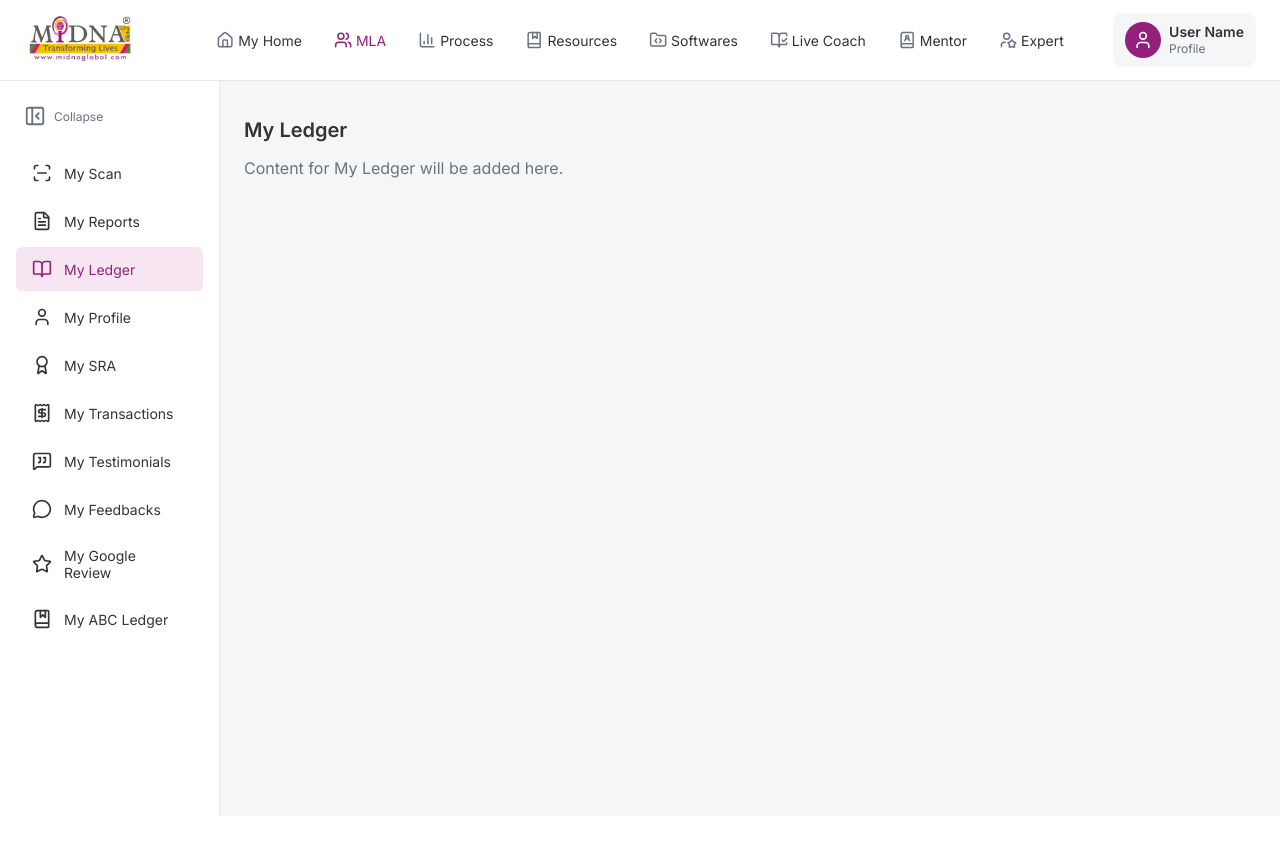
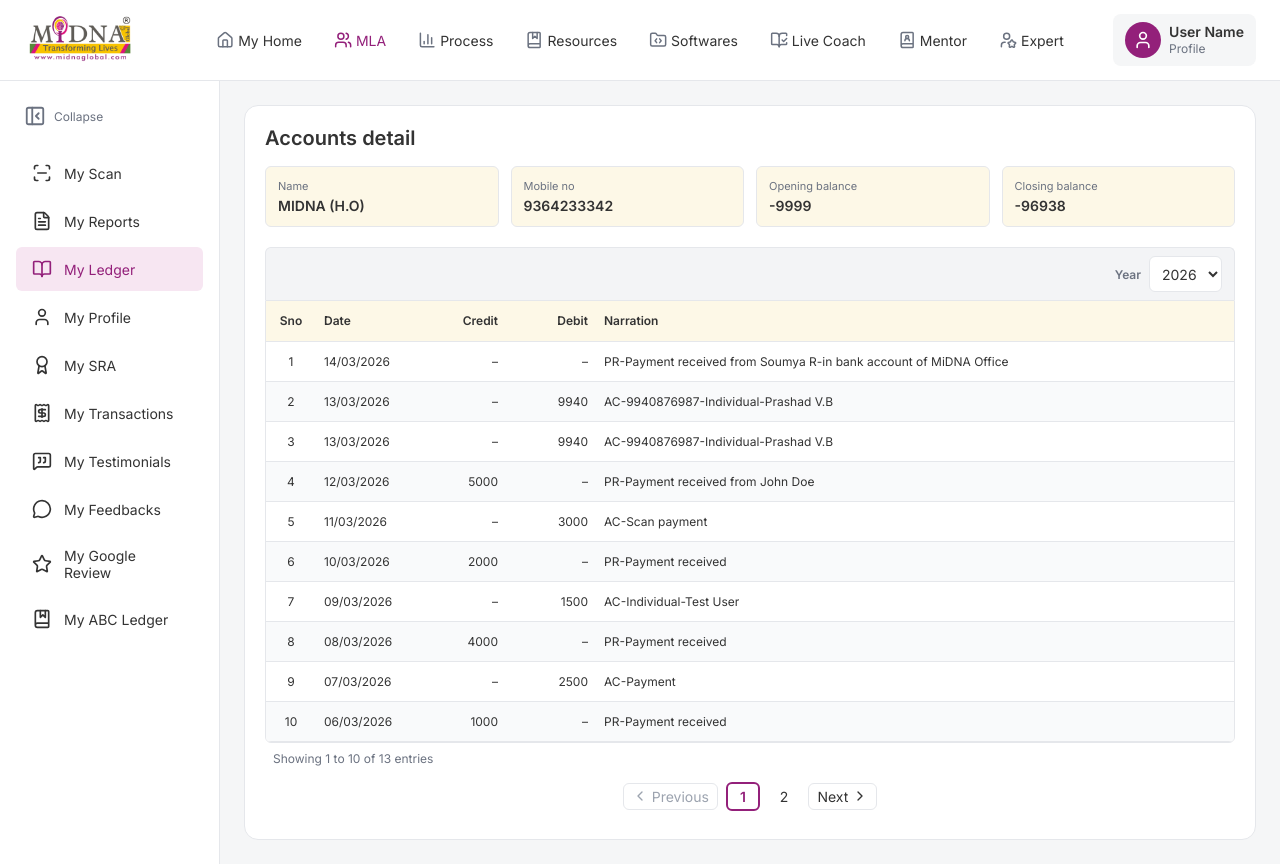
Before and after one commit to MirudhubasiniRC/Midna_Global, a React (Vite) app: page /mla/ledger in a window 1280 px wide. Before the commit the page ends 816 px from the top, so only its background shows below. Built offline with nearby package versions, Linux system fonts and the light colour scheme.

Commit message:
Fixed hypen for empty cells

```diff
--- a/src/App.tsx
+++ b/src/App.tsx
@@ -3,10 +3,10 @@ import { Routes, Route, Navigate } from 'react-router-dom'
 import Login from './components/Login/Login'
 import Home from './components/Home/Home'
 import MLAPage from './components/MLA/MLAPage'
-import MLAIndex from './components/MLA/MLAIndex'
 import MLASection from './components/MLA/MLASection'
 import ScanPage from './components/MLA/ScanPage'
 import ReportsPage from './components/MLA/ReportsPage'
+import LedgerPage from './components/MLA/LedgerPage'
 import { getThemeCssVars } from './styles/theme'
 import './App.css'
 
@@ -26,6 +26,7 @@ function App() {
         <Route index element={<Navigate to="/mla/scan" replace />} />
         <Route path="scan" element={<ScanPage />} />
         <Route path="reports" element={<ReportsPage />} />
+        <Route path="ledger" element={<LedgerPage />} />
         <Route path=":section" element={<MLASection />} />
       </Route>
       <Route path="*" element={<Navigate to="/" replace />} />
--- /dev/null
+++ b/src/components/MLA/LedgerPage.tsx
@@ -0,0 +1,268 @@
+import { useState } from 'react';
+import {
+  colors,
+  spacing,
+  radius,
+  typography,
+  inputTokens,
+} from '../../styles/theme';
+import Pagination from '../ui/Pagination';
+
+const theme = colors.light;
+
+const kpiCards = [
+  { label: 'Name', value: 'MIDNA (H.O)' },
+  { label: 'Mobile no', value: '9364233342' },
+  { label: 'Opening balance', value: '-9999' },
+  { label: 'Closing balance', value: '-96938' },
+];
+
+const ledgerData = [
+  { sno: 1, date: '14/03/2026', credit: '', debit: '', narration: 'PR-Payment received from Soumya R-in bank account of MiDNA Office' },
+  { sno: 2, date: '13/03/2026', credit: '', debit: '9940', narration: 'AC-9940876987-Individual-Prashad V.B' },
+  { sno: 3, date: '13/03/2026', credit: '', debit: '9940', narration: 'AC-9940876987-Individual-Prashad V.B' },
+  { sno: 4, date: '12/03/2026', credit: '5000', debit: '', narration: 'PR-Payment received from John Doe' },
+  { sno: 5, date: '11/03/2026', credit: '', debit: '3000', narration: 'AC-Scan payment' },
+  { sno: 6, date: '10/03/2026', credit: '2000', debit: '', narration: 'PR-Payment received' },
+  { sno: 7, date: '09/03/2026', credit: '', debit: '1500', narration: 'AC-Individual-Test User' },
+  { sno: 8, date: '08/03/2026', credit: '4000', debit: '', narration: 'PR-Payment received' },
+  { sno: 9, date: '07/03/2026', credit: '', debit: '2500', narration: 'AC-Payment' },
+  { sno: 10, date: '06/03/2026', credit: '1000', debit: '', narration: 'PR-Payment received' },
+  { sno: 11, date: '05/03/2026', credit: '', debit: '1200', narration: 'AC-Scan fee' },
+  { sno: 12, date: '04/03/2026', credit: '3000', debit: '', narration: 'PR-Payment received' },
+  { sno: 13, date: '03/03/2026', credit: '', debit: '800', narration: 'AC-Individual-Client' },
+];
+
+const PAGE_SIZE = 10;
+const EMPTY_PLACEHOLDER = '–';
+
+function Cell({ value }: { value: string }) {
+  return value ? value : EMPTY_PLACEHOLDER;
+}
+
+const thStyle = {
+  padding: `${spacing[1]} ${spacing[2]}`,
+  height: '40px',
+  background: theme['table-header-muted-secondary'],
+  color: theme['text-primary'],
+  fontSize: typography.sizes.xs.fontSize,
+  fontWeight: 600,
+  borderBottom: `1px solid ${theme['table-border']}`,
+  fontFamily: typography.fonts.sans.family,
+  whiteSpace: 'nowrap' as const,
+} as const;
+
+const tdStyle = {
+  padding: `${spacing[1]} ${spacing[2]}`,
+  color: theme['text-primary'],
+  fontSize: typography.sizes.xs.fontSize,
+  fontWeight: 400,
+  borderBottom: `1px solid ${theme['table-border']}`,
+  fontFamily: typography.fonts.sans.family,
+} as const;
+
+export default function LedgerPage() {
+  const [currentPage, setCurrentPage] = useState(1);
+  const [year, setYear] = useState('2026');
+  const totalEntries = ledgerData.length;
+  const totalPages = Math.max(1, Math.ceil(totalEntries / PAGE_SIZE));
+  const from = (currentPage - 1) * PAGE_SIZE;
+  const to = Math.min(from + PAGE_SIZE, totalEntries);
+  const pageData = ledgerData.slice(from, to);
+  const isEmpty = totalEntries === 0;
+
+  return (
+    <div
+      style={{
+        background: theme['bg-surface'],
+        borderRadius: radius.lg,
+        overflow: 'hidden',
+        border: `1px solid ${theme.border}`,
+        padding: spacing[5],
+      }}
+    >
+      <h2
+        style={{
+          margin: `0 0 ${spacing[4]} 0`,
+          fontSize: typography.sizes.xl.fontSize,
+          fontWeight: typography.fonts.heading.fontWeight,
+          fontFamily: typography.fonts.heading.family,
+          color: theme['text-primary'],
+        }}
+      >
+        Accounts detail
+      </h2>
+
+      {/* KPI cards */}
+      <div
+        style={{
+          display: 'grid',
+          gridTemplateColumns: 'repeat(4, 1fr)',
+          gap: spacing[3],
+          marginBottom: spacing[5],
+        }}
+      >
+        {kpiCards.map(({ label, value }) => (
+          <div
+            key={label}
+            style={{
+              background: theme['table-header-muted-secondary'],
+              borderRadius: radius.sm,
+              padding: spacing[3],
+              border: `1px solid ${theme.border}`,
+            }}
+          >
+            <div
+              style={{
+                fontSize: typography.sizes['2xs'].fontSize,
+                color: theme['text-secondary'],
+                marginBottom: spacing[1],
+                fontFamily: typography.fonts.sans.family,
+              }}
+            >
+              {label}
+            </div>
+            <div
+              style={{
+                fontSize: typography.sizes.sm.fontSize,
+                fontWeight: 600,
+                color: theme['text-primary'],
+                fontFamily: typography.fonts.heading.family,
+              }}
+            >
+              {value}
+            </div>
+          </div>
+        ))}
+      </div>
+
+      {/* Table with header bar */}
+      <div>
+          <style>{`
+            .ledger-table-body tr:nth-child(even) { background: ${theme['table-zebra']}; }
+            .ledger-table-body tr:hover { background: ${theme['table-row-hover']}; }
+          `}</style>
+          {/* Table header bar with filter top right */}
+          <div
+            style={{
+              display: 'flex',
+              justifyContent: 'flex-end',
+              alignItems: 'center',
+              padding: `${spacing[2]} ${spacing[3]}`,
+              background: theme['table-header-gray'],
+              border: `1px solid ${theme.border}`,
+              borderBottom: 'none',
+              borderRadius: `${radius.sm} ${radius.sm} 0 0`,
+            }}
+          >
+            <label
+              style={{
+                display: 'flex',
+                alignItems: 'center',
+                gap: spacing[2],
+                fontSize: typography.sizes.xs.fontSize,
+                fontWeight: 600,
+                color: theme['text-secondary'],
+                fontFamily: typography.fonts.sans.family,
+              }}
+            >
+              Year
+              <select
+                value={year}
+                onChange={(e) => setYear(e.target.value)}
+                style={{
+                  height: inputTokens.height.sm,
+                  padding: `${spacing[1]} ${spacing[2]}`,
+                  borderRadius: radius.sm,
+                  border: `1px solid ${theme.border}`,
+                  fontSize: typography.sizes.sm.fontSize,
+                  fontFamily: typography.fonts.sans.family,
+                  color: theme['text-primary'],
+                  background: theme['bg-surface'],
+                }}
+              >
+                <option value="2026">2026</option>
+                <option value="2025">2025</option>
+                <option value="2024">2024</option>
+              </select>
+            </label>
+          </div>
+          <div
+            style={{
+              overflowX: 'auto',
+              borderRadius: `0 0 ${radius.sm} ${radius.sm}`,
+              border: `1px solid ${theme.border}`,
+            }}
+          >
+            <table
+              style={{
+                width: '100%',
+                borderCollapse: 'collapse',
+                fontFamily: typography.fonts.sans.family,
+              }}
+            >
+              <thead>
+                <tr>
+                  <th style={{ ...thStyle, textAlign: 'center', width: 50 }}>Sno</th>
+                  <th style={{ ...thStyle, textAlign: 'left', width: 100 }}>Date</th>
+                  <th style={{ ...thStyle, textAlign: 'right', width: 90 }}>Credit</th>
+                  <th style={{ ...thStyle, textAlign: 'right', width: 90 }}>Debit</th>
+                  <th style={{ ...thStyle, textAlign: 'left' }}>Narration</th>
+                </tr>
+              </thead>
+              <tbody className="ledger-table-body">
+                {isEmpty ? (
+                  <tr>
+                    <td
+                      colSpan={5}
+                      style={{
+                        ...tdStyle,
+                        textAlign: 'center',
+                        padding: spacing[8],
+                        color: theme['text-secondary'],
+                        fontSize: typography.sizes.sm.fontSize,
+                      }}
+                    >
+                      No ledger entries for this period
+                    </td>
+                  </tr>
+                ) : (
+                  pageData.map((row) => (
+                    <tr key={row.sno} style={{ height: '40px' }}>
+                      <td style={{ ...tdStyle, textAlign: 'center' }}>{row.sno}</td>
+                      <td style={tdStyle}>{row.date}</td>
+                      <td style={{ ...tdStyle, textAlign: 'right' }}><Cell value={row.credit} /></td>
+                      <td style={{ ...tdStyle, textAlign: 'right' }}><Cell value={row.debit} /></td>
+                      <td style={{ ...tdStyle, whiteSpace: 'normal', maxWidth: 400 }}><Cell value={row.narration} /></td>
+                    </tr>
+                  ))
+                )}
+              </tbody>
+            </table>
+          </div>
+
+          {!isEmpty && (
+            <>
+              <div
+                style={{
+                  padding: spacing[2],
+                  color: theme['text-secondary'],
+                  fontSize: typography.sizes.xs.fontSize,
+                  fontFamily: typography.fonts.sans.family,
+                }}
+              >
+                Showing {from + 1} to {to} of {totalEntries} entries
+              </div>
+              <div style={{ padding: spacing[2] }}>
+                <Pagination
+                  currentPage={currentPage}
+                  totalPages={totalPages}
+                  onPageChange={setCurrentPage}
+                />
+              </div>
+            </>
+          )}
+        </div>
+    </div>
+  );
+}
```
